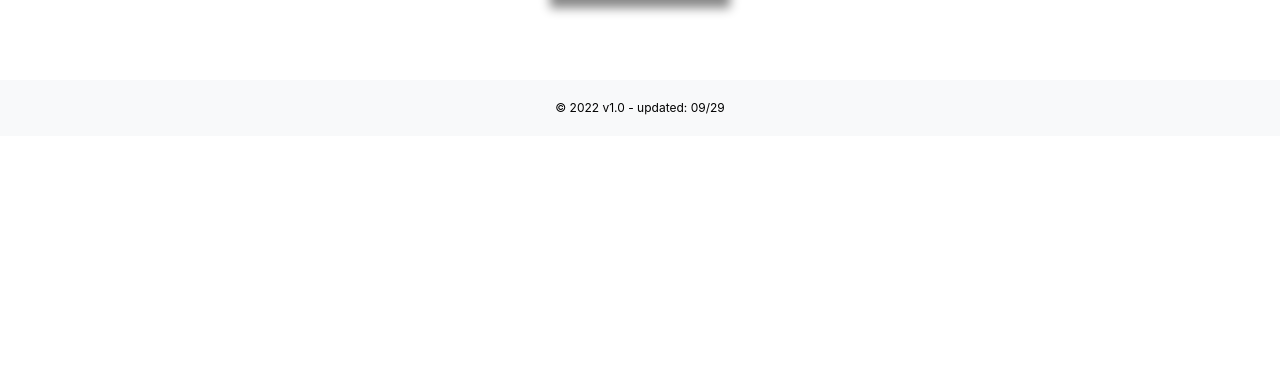
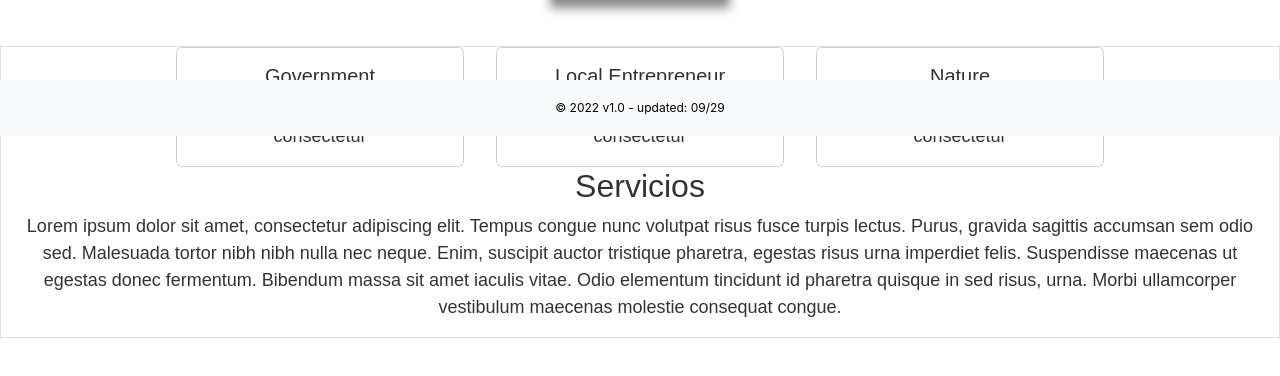
Before and after one commit to SeaBa55/kikster, a React (Create React App) app: page / in a window 1280 px wide. Shown: the part 664-1040 px from the top of the page. Before the commit the page ends 800 px from the top, so only its background shows below. Built offline with nearby package versions, Linux system fonts and the light colour scheme.

Commit message:
add cards skeleton to homepage

```diff
--- a/src/pages/home/index.js
+++ b/src/pages/home/index.js
@@ -1,4 +1,5 @@
 import React from "react";
+import { Card } from "react-bootstrap";
 import ImageSlider from "../../components/image-slider";
 import { images, jumbotron } from "../../images";
 import "./style.css";
@@ -17,13 +18,64 @@ const Home = () => {
 
       <div class="shadow-gradient-2 container-fluid">
         <div className="mt-3">
-        <ImageSlider slides={images} />
+          <ImageSlider slides={images} />
         </div>
-
-
+      </div>
+      <div className="my-5 container-fluid border boder-1 boder-danger">
+        <div className="row d-flex justify-content-center">
+          <Card className="mx-3" style={{ width: "18rem" }}>
+            <Card.Body>
+              <Card.Title>{entityCards[0].type}</Card.Title>
+              <Card.Text>{entityCards[0].description}</Card.Text>
+            </Card.Body>
+          </Card>
+          <Card className="mx-3" style={{ width: "18rem" }}>
+            <Card.Body>
+              <Card.Title>{entityCards[1].type}</Card.Title>
+              <Card.Text>{entityCards[1].description}</Card.Text>
+            </Card.Body>
+          </Card>
+          <Card className="mx-3" style={{ width: "18rem" }}>
+            <Card.Body>
+              <Card.Title>{entityCards[2].type}</Card.Title>
+              <Card.Text>{entityCards[2].description}</Card.Text>
+            </Card.Body>
+          </Card>
+        </div>
+        <div>
+          <h2>Servicios</h2>
+          <p>
+            Lorem ipsum dolor sit amet, consectetur adipiscing elit. Tempus
+            congue nunc volutpat risus fusce turpis lectus. Purus, gravida
+            sagittis accumsan sem odio sed. Malesuada tortor nibh nibh nulla nec
+            neque. Enim, suscipit auctor tristique pharetra, egestas risus urna
+            imperdiet felis. Suspendisse maecenas ut egestas donec fermentum.
+            Bibendum massa sit amet iaculis vitae. Odio elementum tincidunt id
+            pharetra quisque in sed risus, urna. Morbi ullamcorper vestibulum
+            maecenas molestie consequat congue.
+          </p>
+        </div>
       </div>
     </>
   );
 };
 
+let entityCards = [
+  {
+    type: "Government",
+    icon: "",
+    description: "Lorem ipsum dolor sit amet, consectetur",
+  },
+  {
+    type: "Local Entrepreneur",
+    icon: "",
+    description: "Lorem ipsum dolor sit amet, consectetur",
+  },
+  {
+    type: "Nature",
+    icon: "",
+    description: "Lorem ipsum dolor sit amet, consectetur",
+  },
+];
+
 export default Home;
```
